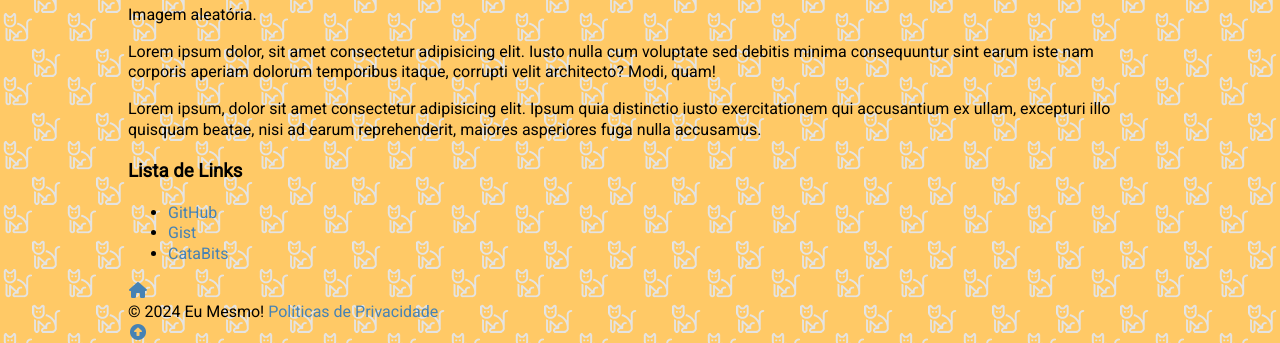
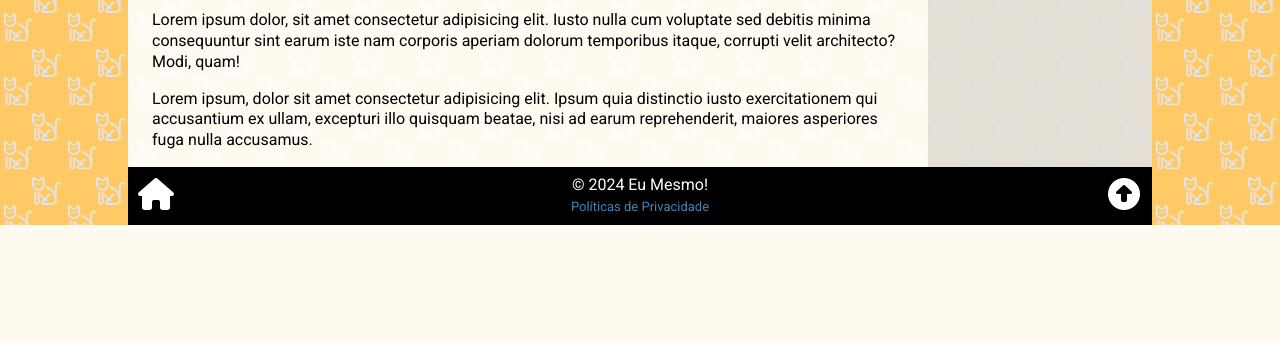
Before and after one commit to Luferat/helloword, a PHP site: page /template.html in a window 1280 px wide. Shown: the part 611-954 px from the top of the page. After the commit the page ends 836 px from the top, so only its background shows below. Run offline with PHP 8.4, Linux system fonts and the light colour scheme.

Commit message:
swsdfghjkl

```diff
--- a/assets/css/global.css
+++ b/assets/css/global.css
@@ -65,6 +65,8 @@
 /* Cabeçalho (header) */
 header {
     background-color: #000000;
+    display: flex;
+    flex-direction: column;
 }
 
 .header-logo-title {
@@ -97,7 +99,9 @@
 }
 
 .header-search form {
+    height: 100%;
     display: flex;
+    align-items: center;
 }
 
 .header-search form input {
@@ -118,6 +122,9 @@
     padding: 1rem;
     text-align: center;
     color: black;
+    display: flex;
+    flex-direction: column;
+    align-items: center;
 }
 
 nav a:hover {
@@ -127,17 +134,50 @@
 
 nav a i {
     font-size: 2.2rem;
+    margin-bottom: .25rem;
 }
 
 /* Conteúdo principal */
-main {}
+main {
+    display: flex;
+    flex-direction: column;
+}
 
-main article {}
+main article,
+main aside {
+    padding: 0 1.5rem;
+}
 
-main aside {}
+main article {
+    background-color: rgba(255, 255, 255, .9);
+}
+
+main aside {
+    background-color: rgba(226, 226, 226, 0.9);
+}
 
 /* Rodapé (footer) */
-footer {}
+footer {
+    background-color: #000;
+    color: #ffffff;
+    display: flex;
+    align-items: center;
+}
+
+footer>div {
+    flex-grow: 1;
+    text-align: center;
+}
+
+footer>a {
+    font-size: 2rem;
+    padding: .5rem;
+    color: #fff;
+}
+
+footer>div>a {
+    font-size: small;
+}
 
 /* Classes de uso geral */
 .red {}
@@ -151,3 +191,71 @@
     font-family: inherit;
     font-size: inherit;
 }
+
+/*
+Responsividade
+Telas de 768px ou mais...
+*/
+
+@media only screen and (min-width: 768px) {
+
+    /* Conteúdo principal */
+    main {
+        flex-direction: row;
+    }
+
+    main article {
+        flex-grow: 1;
+    }
+
+    main aside {
+        min-width: 14rem;
+        max-width: 14rem;
+    }
+
+    /* Cabeçalho */
+    header {
+        flex-direction: row;
+        justify-content: space-between;
+    }
+
+    .header-search {}
+
+    .header-search form {
+        display: flex;
+
+    }
+
+    .header-search form input {
+        flex-grow: 1;
+    }
+
+}
+
+
+/*
+Responsividade
+Telas de 425px ou mais...
+*/
+
+@media screen and (min-width: 425px) {
+
+    nav {
+        justify-content: flex-end;
+    }
+
+    nav a {
+        flex-direction: row;
+    }
+
+    nav a:first-child {
+        margin-right: auto;
+    }
+
+    nav a i {
+        font-size: 1.25rem;
+        margin-bottom: 0;
+        margin-right: .35rem;
+    }
+
+}
--- a/template.html
+++ b/template.html
@@ -89,9 +89,9 @@
                 <!-- Conteúdo inútil só para testes visuais -->
                 <h3>Lista de Links</h3>
                 <ul>
-                    <li><a href="https://github.com">GitHub</a></li>
-                    <li><a href="https://gist.github.com">Gist</a></li>
-                    <li><a href="https://catabits.com.br">CataBits</a></li>
+                    <li><a href="https://github.com" target="_blank">GitHub</a></li>
+                    <li><a href="https://gist.github.com" target="_blank">Gist</a></li>
+                    <li><a href="https://catabits.com.br" target="_blank">CataBits</a></li>
                 </ul>
 
             </aside>
@@ -104,7 +104,7 @@
                 <i class="fa-solid fa-house fa-fw"></i>
             </a>
             <div>
-                &copy; 2024 Eu Mesmo!
+                <div>&copy; 2024 Eu Mesmo!</div>
                 <a href="privacy.html">Políticas de Privacidade</a>
             </div>
             <a href="#wrap">
```
